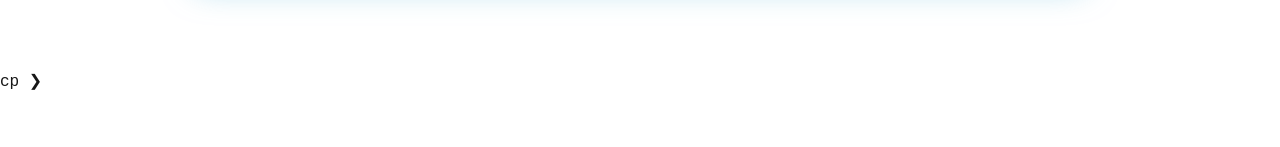
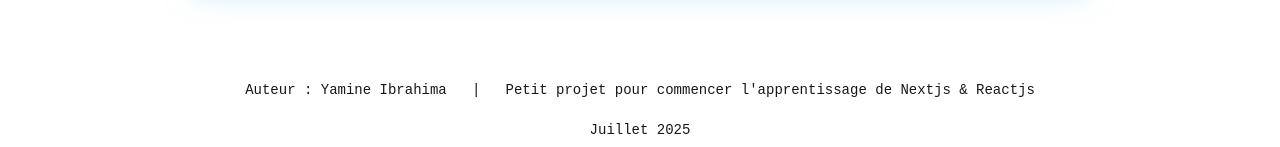
Before and after one commit to yAmineee/Film-Rating-App, a Next.js app: page / in a window 1280 px wide. Shown: the part 716-863 px from the top of the page. Built offline with nearby package versions, Linux system fonts and the light colour scheme.

Commit message:
correction des petits bugs d'indexage du carousel

```diff
--- a/src/app/globals.css
+++ b/src/app/globals.css
@@ -91,6 +91,10 @@ header{
 
 
 footer{
+  display: flex;
+  flex-direction: column;
+  justify-content: center;
+  align-items: center;
   height: 10vh;
 }
 
@@ -127,7 +131,6 @@ footer{
 
 }
 
-
 .cacher{
   display: none;
 }
--- a/src/app/page.jsx
+++ b/src/app/page.jsx
@@ -83,8 +83,14 @@ function Body(){
 
 function Footer(){
   return (
-    <footer>
-      <p>cp   &#10095;</p>
+    <footer className="text-sm">
+      <p > Auteur : Yamine Ibrahima &nbsp; | &nbsp; Petit projet pour commencer l'apprentissage
+        de Nextjs &amp; Reactjs
+      </p>
+      <br />
+
+
+      <p> Juillet 2025 </p>
     </footer>
   );
 }
--- a/src/app/ui/film.jsx
+++ b/src/app/ui/film.jsx
@@ -1,7 +1,6 @@
 'use client'
 
 import { use , useState } from "react";
-import Image from "next/image";
 
 
 export default function FilmComponent({movies}){
@@ -14,7 +13,7 @@ export default function FilmComponent({movies}){
   };
 
    const prevslide = () => {
-    setCurrentSlide(currentSlide < 0 ? movies_list.length - 1  : currentSlide+1);
+    setCurrentSlide(currentSlide - 1 < 0 ? movies_list.length - 1  : currentSlide-1);
   };
 
   return (
@@ -35,11 +34,8 @@ export default function FilmComponent({movies}){
       <div className=" slide-btn hover:cursor-pointer " onClick={nextslide}>&#10095;</div>
     </>
 
-
   );
 }
-
-
 
 function Film({a_movie_object, display}){
 
@@ -50,11 +46,9 @@ function Film({a_movie_object, display}){
     setLike(like+1)
   }
 
-   const DislikeContent = () => {
+  const DislikeContent = () => {
     setDislike(dislike+1)
   }
-
-
 
   const mov_title = a_movie_object.Title;
   const mov_year = a_movie_object.Year;
@@ -64,7 +58,6 @@ function Film({a_movie_object, display}){
   const mov_released = a_movie_object.Released;
   const mov_synopsy = a_movie_object.Plot;
   const mov_pics = a_movie_object.Images;
-
 
   return (
 
```
